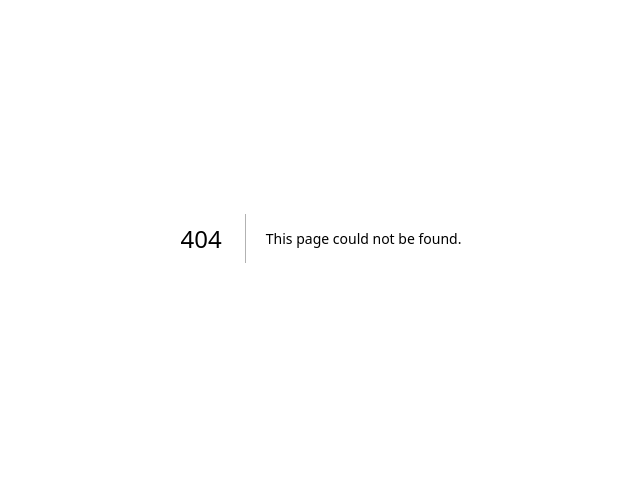
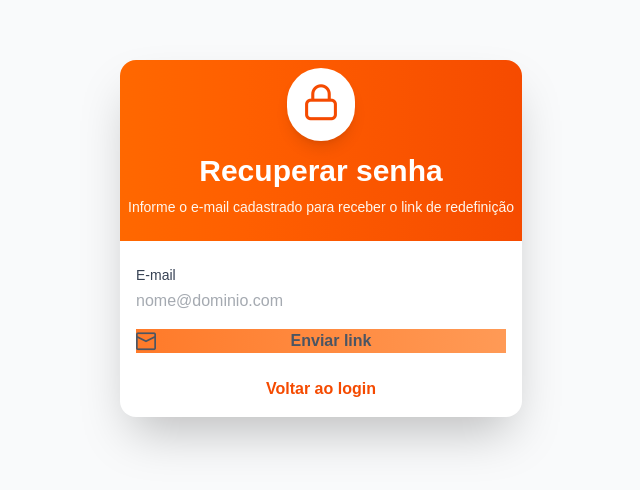
Before and after one commit to matheuschagasb/SI-PI4-2025-T1-G01, a Next.js app in the folder soundbridge-front/: page /ForgotPassword in a window 1280 px wide. Before the commit this address had no page. Shown: the part 162-652 px from the top of the page, without its empty margins (319-959 px from the left). Built offline with nearby package versions, Linux system fonts and the light colour scheme; a web font is replaced by a local one.

Commit message:
ajustando rota de esquecer a senha

```diff
--- a/soundbridge-front/src/app/Login/ForgotPassword.tsx
+++ b/soundbridge-front/src/app/ForgotPassword/page.tsx
@@ -1,14 +1,16 @@
+"use client";
+
 import { useState } from 'react';
 import { Card } from 'primereact/card';
 import { InputText } from 'primereact/inputtext';
 import { Button } from 'primereact/button';
 import { Message } from 'primereact/message';
-import { useNavigate } from 'react-router-dom';
+import { useRouter } from 'next/navigation';
 
 const ForgotPassword = () => {
     const [email, setEmail] = useState('');
     const [status, setStatus] = useState<'idle' | 'loading' | 'success' | 'error'>('idle');
-    const navigate = useNavigate();
+    const router = useRouter();
 
     const handleSubmit = async (e) => {
         e.preventDefault();
@@ -87,7 +89,7 @@ const ForgotPassword = () => {
                     <Button
                         label="Voltar ao login"
                         className="p-button-link text-orange-600 font-semibold"
-                        onClick={() => navigate('/')}
+                        onClick={() => router.push('/')}
                         type="button"
                     />
                 </div>
--- a/soundbridge-front/src/app/Login/page.tsx
+++ b/soundbridge-front/src/app/Login/page.tsx
@@ -98,7 +98,7 @@ export default function LoginPage() {
                         <Button
                             label="Esqueceu a senha?"
                             className="p-button-link p-0 text-orange-600 text-sm"
-                             onClick={() => router.push('/forgot-password')}
+                             onClick={() => router.push('/ForgotPassword')}
                             type="button"
                             tabIndex={-1}
                         />
```
